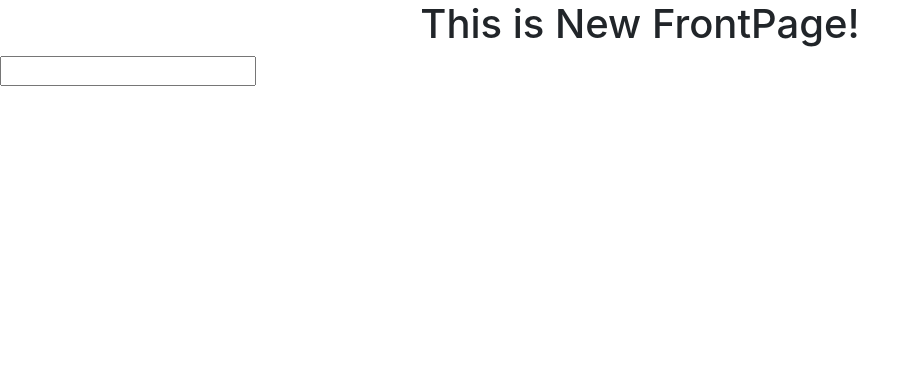
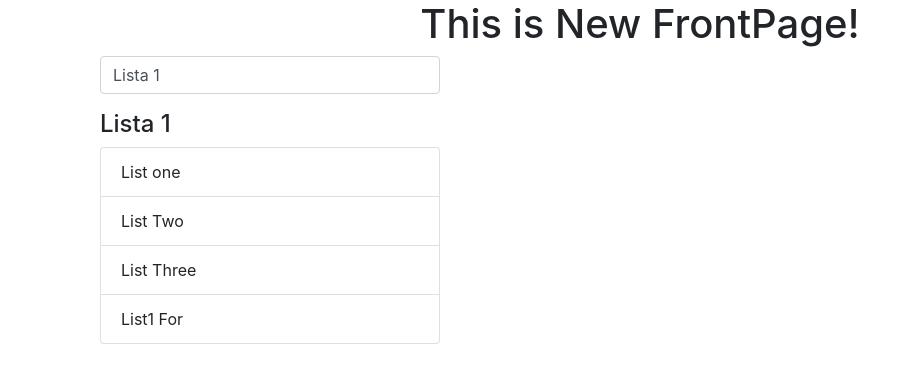
Before and after one commit to ElkinDev/Angular-4-for-beginners-Tutorial-By-ElkinDev, an Angular app: page / in a window 1280 px wide. Shown: the top 382 px of the page, without its empty margins (0-920 px from the left). Built offline with nearby package versions, Linux system fonts and the light colour scheme.

Commit message:
Using ngFor with Bootstrap List #4

```diff
--- a/src/app/app.component.html
+++ b/src/app/app.component.html
@@ -4,7 +4,17 @@
     This is {{ title }}!
   </h1>
 </div>
-<p>
-  <input type="text" [(ngModel)]="name" />
-  {{name}}
+
+<div class="container">
+
+
+	<div class="col-md-4">
+	<p>
+  <input type="text" class="form-control" placeholder="" [(ngModel)]="name" />
 </p>
+	<h4>{{name}}</h4>
+		<ul class="list-group">
+  <li class="list-group-item" *ngFor="let x of Lists">{{x.name}}</li>
+</ul>
+	</div>
+</div>
--- a/src/app/app.component.ts
+++ b/src/app/app.component.ts
@@ -7,5 +7,12 @@ import { Component } from '@angular/core';
 })
 export class AppComponent {
 	title = 'New FrontPage';
-	name = '';
+	name='Lista 1'
+	Lists=[
+	{id:1,name:'List one',description:'This is description 1',cost:5000},
+	{id:2,name:'List Two',description:'This is description 2',cost:5000},
+	{id:3,name:'List Three',description:'This is description 3',cost:5000},
+	{id:4,name:'List1 For',description:'This is description 4',cost:5000},
+	];
+
 }
```
